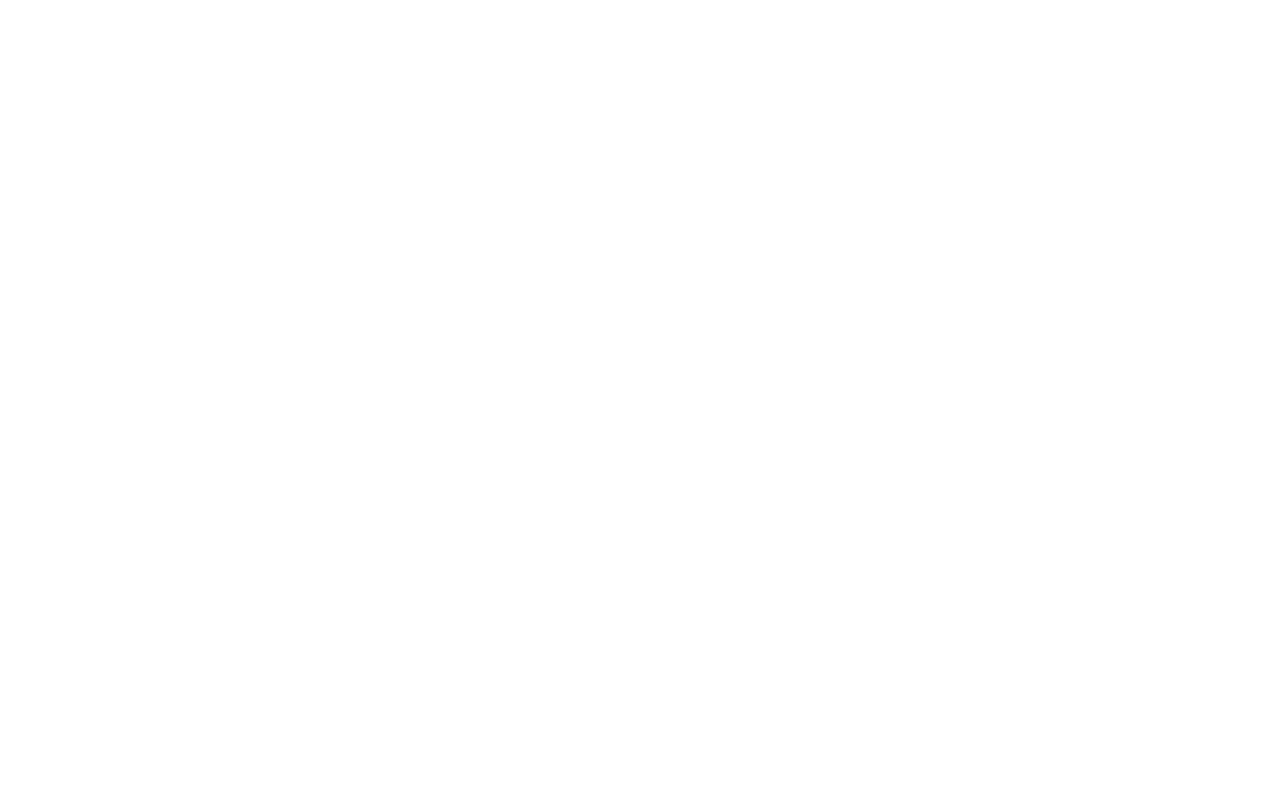
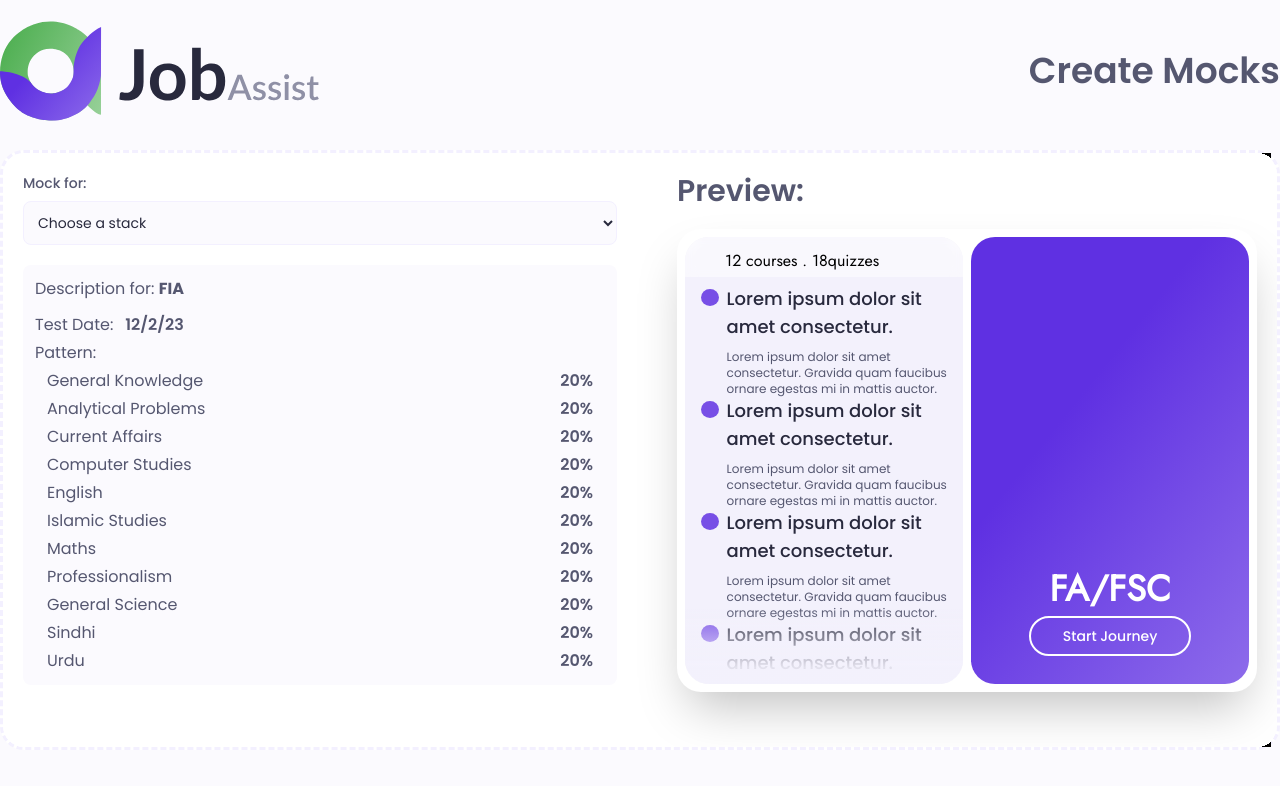
Before and after one commit to hammas-19/knowgistic, a Nuxt app: page /admin/createMockTest in a window 1280 px wide. Before the commit this address had no page. Shown: the top 786 px of the page. Built offline with nearby package versions, Linux system fonts and the light colour scheme.

Commit message:
style: Designed mockup creating page

```diff
--- /dev/null
+++ b/pages/admin/createMockTest.vue
@@ -0,0 +1,182 @@
+<style scoped>
+
+.main::-webkit-scrollbar-track {
+    background-color: #e9e3ff;
+
+}
+
+.main::-webkit-scrollbar {
+    width: 6px;
+    background-color: #F5F5F5;
+}
+
+.main::-webkit-scrollbar-thumb {
+    background-color: #d5cfe9;
+    background-image: -webkit-linear-gradient(90deg,
+            #dbddef 0%,
+            #080f58 25%,
+            transparent 100%)
+}
+</style>
+<template>
+    <div class="flex items-center gap-2 flex-col w-full h-screen relative bg-selago">
+
+        <div class="w-full flex container justify-between md:items-center items-end md:py-5 py-3 mx-auto">
+            <span class=""><img src="/Logo.svg" class="md:w-80" alt=""></span>
+
+            <h1 class="text-comet font-semibold md:text-4xl text-xl">Create Mocks</h1>
+        </div>
+
+        <div
+            class="main lg:container mx-auto  flex lg:flex-row flex-col gap-5 justify-between items-center lg:items-start border-[3px] border-dashed border-whiteLilac rounded-3xl h-[calc(100vh-200px)] overflow-y-scroll bg-white">
+
+            <!-- Form sec -->
+            <div class="inputs w-full md:w-1/2 p-5">
+
+                <form action="submit" class="flex gap-5 flex-col">
+
+                    <span>
+                        <label for="Stacks" class="block mb-2 text-sm font-medium text-comet dark:text-white">
+                            Mock for:
+                        </label>
+                        <select id="stacks"
+                            class="bg-selago  border border-whiteLilac text-ebonyClay text-sm rounded-lg focus:ring-purplHeart focus:border-purplHeart block w-full p-2.5">
+                            <option selected disabled>Choose a stack </option>
+                            <option v-for="jobs in 10">stack{{ jobs }}</option>
+                        </select>
+                    </span>
+
+                    <!-- Description -->
+                    <div class="bg-selago rounded-lg p-3 flex flex-col gap-3 text-comet">
+
+                        <h1>Description for: <span class="font-semibold md:font-bold"> FIA</span></h1>
+                        <div class="flex flex-col gap-1">
+
+                            <div class="flex items-center gap-3">
+                                <span>Test Date:</span>
+                                <span class="font-semibold">12/2/23</span>
+                            </div>
+                            <span>Pattern:</span>
+                            <div v-for="items in courseData" class="flex items-center gap-3 w-full justify-between hover:bg-whiteLilac px-3 transition-all rounded-lg">
+                                <span>{{ items.from }}</span>
+                                <span class="font-semibold">20%</span>
+                            </div>
+
+
+                        </div>
+
+                    </div>
+
+                    <span class=" flex flex-col py-10">
+
+                        <h3 class="mb-5 text-lg font-medium text-gray-900 dark:text-white">Choose Subjects:</h3>
+                        <ul class="grid w-full gap-3 md:grid-cols-3 grid-cols-2">
+                            <li v-for="items in courseData">
+                                <input type="checkbox" id="react-option" value="" class="peer">
+                                    <select id="stacks"
+                                        class="bg-selago  border border-whiteLilac text-ebonyClay text-sm rounded-lg focus:ring-purplHeart focus:border-purplHeart block w-full p-2.5">
+                                        <option selected disabled>Choose Ratio</option>
+                                        <option>10%</option>
+                                        <option>20%</option>
+                                        <option>30%</option>
+                                        <option>40%</option>
+                                    </select>
+                                <label for="checkbox"
+                                    class="flex flex-col items-center justify-center w-full md:p-5 p-2 text-comet bg-white border border-whiteLilac rounded-lg cursor-pointer peer-checked:border-purplHeart hover:text-gray-600 peer-checked:text-gray-600 hover:bg-whiteLilac">
+                                    <div class="block">
+                                        <img :src="items.image" class="" alt="subjects">
+                                        <div class="w-full md:text-lg text-sm md:font-semibold font-normal">{{ items.from }}
+                                        </div>
+                                    </div>
+                                </label>
+                            </li>
+                        </ul>
+
+                    </span>
+
+                </form>
+
+            </div>
+
+            <!-- Preview -->
+            <div class="flex flex-col gap-5 p-5">
+                <h1 class="text-3xl font-semibold text-comet">
+                    Preview:
+                </h1>
+
+                <div>
+                    <JobCourseCard/>
+                </div>
+
+            </div>
+
+        </div>
+
+    </div>
+</template>
+<script setup>
+const isOpenDropdown = ref(false);
+definePageMeta({
+    layout: "none"
+});
+const courseData = [
+
+    {
+        image: '/images/index_v2/gk.png',
+        from: 'General Knowledge',
+        level: '1'
+    },
+
+    {
+        image: '/images/index_v2/analytics.png',
+        from: 'Analytical Problems',
+        level: '1'
+
+    },
+    {
+        image: '/images/index_v2/ca.png',
+        from: 'Current Affairs',
+        level: '2'
+    },
+    {
+        image: '/images/index_v2/cs.png',
+        from: 'Computer Studies',
+        level: '2'
+    },
+    {
+        image: '/images/index_v2/eng.png',
+        from: 'English',
+        level: '3'
+    },
+    {
+        image: '/images/index_v2/isl.png',
+        from: 'Islamic Studies',
+        level: '3'
+    },
+    {
+        image: '/images/index_v2/maths.png',
+        from: 'Maths',
+        level: '3'
+    },
+    {
+        image: '/images/index_v2/pro.png',
+        from: 'Professionalism',
+        level: '3'
+    },
+    {
+        image: '/images/index_v2/sci.png',
+        from: 'General Science',
+        level: '3'
+    },
+    {
+        image: '/images/index_v2/sindhi.png',
+        from: 'Sindhi',
+        level: '3'
+    },
+    {
+        image: '/images/index_v2/urdu.png',
+        from: 'Urdu',
+        level: '3'
+    },
+]
+</script>
```
